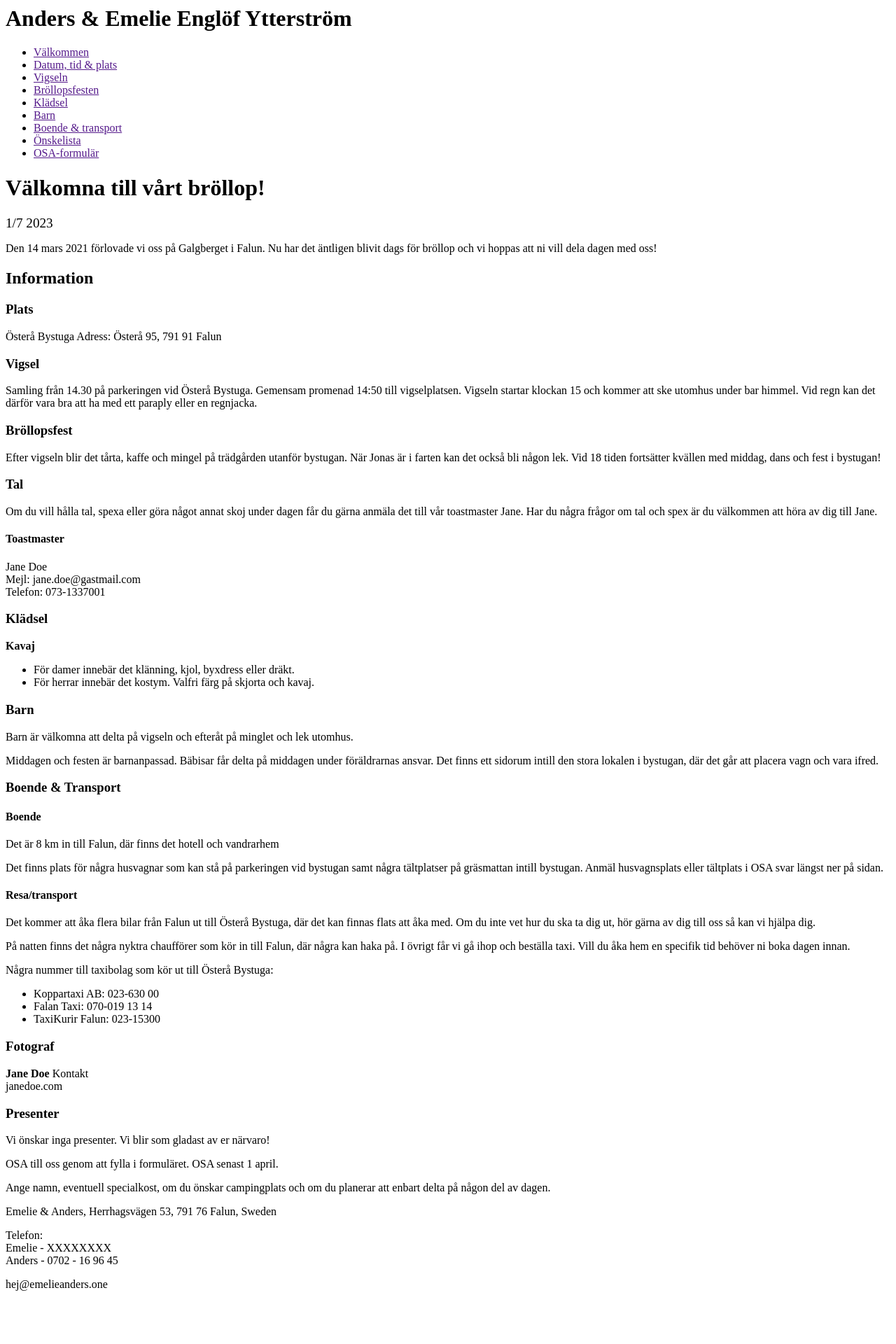
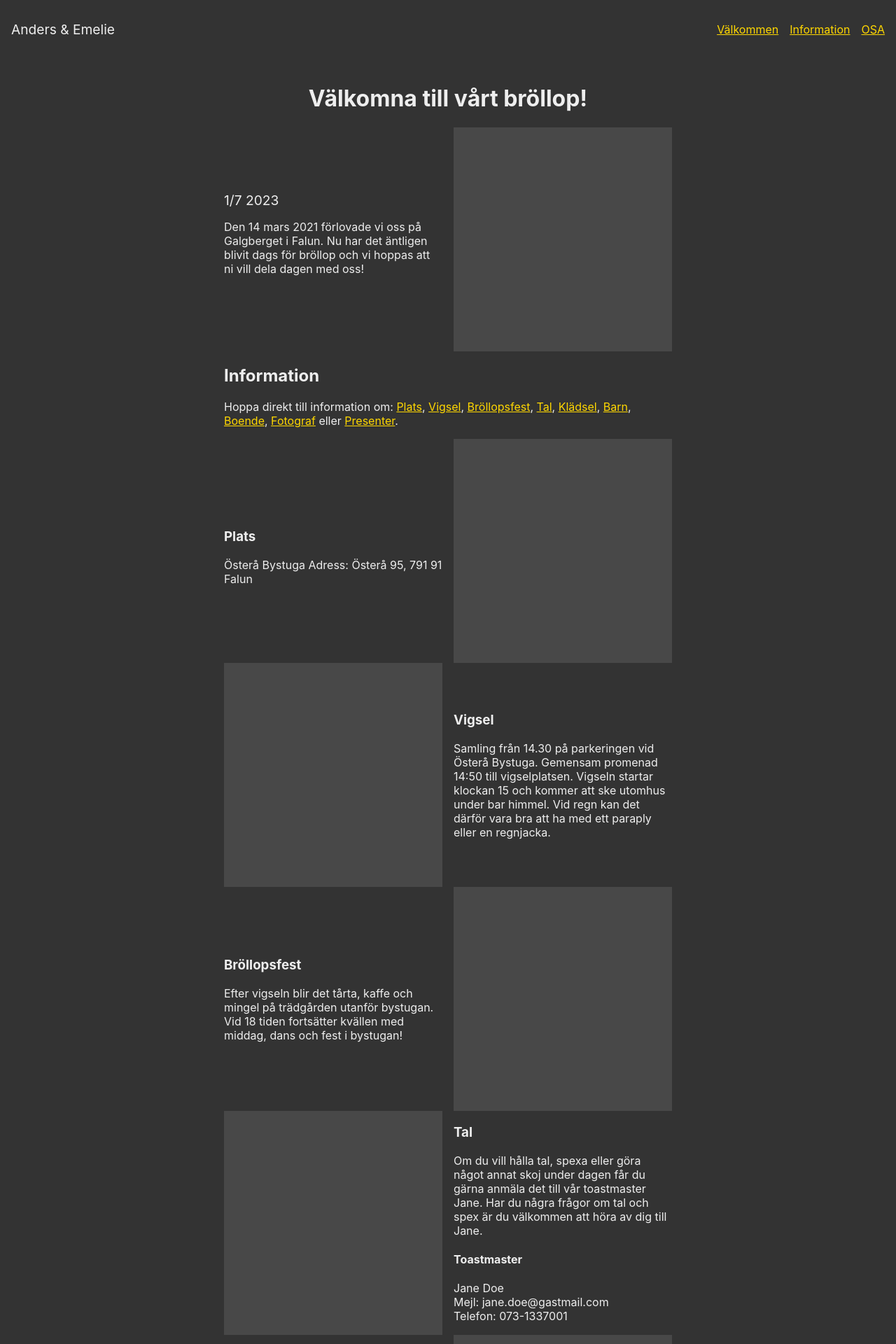
Before and after one commit to madr/ea, a Django app: page / in a window 1280 px wide. Shown: the top 1920 px of the page at 70% size. Before the commit the page ends 1844 px from the top, so only its background shows below. Run offline with Django 4.2, Linux system fonts and the light colour scheme.

Commit message:
Mockup design

```diff
--- a/src/templates/_footer.html
+++ b/src/templates/_footer.html
@@ -1,13 +1,14 @@
-<p>
+<footer>
+  <h2>Kontakt</h2>
+  <div>
     Emelie & Anders, Herrhagsvägen 53, 791 76 Falun, Sweden
-</p>
-
-<p>
-Telefon:<br>
-Emelie - XXXXXXXX<br>
-Anders - 0702 - 16 96 45
-</p>
-
-<p>
-hej@emelieanders.one
-</p>
+  </div>
+  <div>
+    Telefon:<br>
+    Emelie - XXXXXXXX<br>
+    Anders - 0702 - 16 96 45
+  </div>
+  <div>
+    hej@emelieanders.one
+  </div>
+</footer>
--- a/src/templates/_header.html
+++ b/src/templates/_header.html
@@ -1,15 +1,10 @@
-<h1>Anders & Emelie Englöf Ytterström</h1>
-<nav>
-  <ul>
-    <li><a href="">Välkommen</a></li>
-    <li><a href="">Datum, tid & plats</a></li>
-    <li><a href="">Vigseln</a></li>
-    <li><a href="">Bröllopsfesten</a></li>
-    <!-- <li><a href="">Tal, spex mm</a></li> -->
-    <li><a href="">Klädsel</a></li>
-    <li><a href="">Barn</a></li>
-    <li><a href="">Boende & transport</a></li>
-    <li><a href="">Önskelista</a></li>
-    <li><a href="">OSA-formulär</a></li>
-  </ul>
-</nav>
+<header>
+  <big>Anders & Emelie</big>
+  <nav>
+    <ul>
+      <li><a href="#welcome">Välkommen</a></li>
+      <li><a href="#information">Information</a></li>
+      <li><a href="#rvsp">OSA</a></li>
+    </ul>
+  </nav>
+</header>
--- a/src/templates/invitation/home.html
+++ b/src/templates/invitation/home.html
@@ -1,21 +1,47 @@
 {% extends 'layout.html' %}
 {% block content %}
-<h1>Välkomna till vårt bröllop!</h1>
+<h1 id="welcome">Välkomna till vårt bröllop!</h1>
 
-<big>1/7 2023</big>
+<div class="pair">
+    <div>
+    <big>1/7 2023</big>
 
 <p>Den 14 mars 2021 förlovade vi oss på Galgberget i Falun.
 Nu har det äntligen blivit dags för bröllop och vi hoppas
 att ni vill dela dagen med oss!</p>
+</div>
+<i class="placeholder" style="height:20em"></i>
+</div>
 
-<h2>Information</h2>
+<h2 id="information">Information</h2>
 
-<h3>Plats</h3>
+<p>Hoppa direkt till information om:
+    <a href="#location">Plats</a>,
+    <a href="#ceremony">Vigsel</a>,
+    <a href="#party">Bröllopsfest</a>,
+    <a href="#speaks">Tal</a>,
+    <a href="#dresscode">Klädsel</a>,
+    <a href="#kids">Barn</a>,
+    <a href="#transportation-accommodations">Boende</a>,
+    <a href="#photographer">Fotograf</a> eller
+    <a href="#gifts">Presenter</a>.
+</p>
 
+
+<div class="pair"><div>
+<h3 id="location">Plats</h3>
 Österå Bystuga
 Adress: Österå 95, 791 91 Falun
+</div>
 
-<h3>Vigsel</h3>
+<i class="placeholder" style="height:20em"></i>
+</div>
+
+
+<div class="pair">
+    <i class="placeholder" style="height:20em"></i>
+    <div>
+<h3 id="ceremony">Vigsel</h3>
 
 <p>Samling från 14.30 på parkeringen vid Österå Bystuga.
     Gemensam promenad 14:50 till vigselplatsen. Vigseln startar
@@ -24,14 +50,27 @@ Adress: Österå 95, 791 91 Falun
     eller en regnjacka.
 </p>
 
-<h3>Bröllopsfest</h3>
+</div></div>
+
+
+<div class="pair">
+    <div>
+
+<h3 id="party">Bröllopsfest</h3>
 
 <p>Efter vigseln blir det tårta, kaffe och mingel på trädgården
-utanför bystugan. När Jonas är i farten kan det också bli någon
-lek. Vid 18 tiden fortsätter kvällen med middag, dans och
-fest i bystugan!</p>
+utanför bystugan. Vid 18 tiden fortsätter kvällen med middag, dans
+och fest i bystugan!</p>
 
-<h3>Tal</h3>
+</div>    <i class="placeholder" style="height:20em"></i>
+</div>
+
+
+<div class="pair">
+    <i class="placeholder" style="height:20em"></i>
+    <div>
+
+<h3 id="speaks">Tal</h3>
 
 <p>Om du vill hålla tal, spexa eller göra något annat skoj under
 dagen får du gärna anmäla det till vår toastmaster Jane. Har
@@ -46,7 +85,13 @@ Mejl: jane.doe@gastmail.com<br>
 Telefon: 073-1337001
 </p>
 
-<h3>Klädsel</h3>
+</div>
+</div>
+
+<div class="pair">
+    <div>
+
+<h3 id="dresscode">Klädsel</h3>
 
 <strong>Kavaj</strong>
 
@@ -55,7 +100,15 @@ Telefon: 073-1337001
 <li>För herrar innebär det kostym. Valfri färg på skjorta och kavaj.
 </ul>
 
-<h3>Barn</h3>
+</div>
+<i class="placeholder" style="height:20em"></i>
+</div>
+
+<div class="pair">
+    <i class="placeholder" style="height:20em"></i>
+    <div>
+
+<h3 id="kids">Barn</h3>
 
 <p>Barn är välkomna att delta på vigseln och efteråt på minglet och
 lek utomhus.</p>
@@ -65,7 +118,14 @@ under föräldrarnas ansvar. Det finns ett sidorum intill den stora
 lokalen i bystugan, där det går att placera vagn och vara ifred.
 </p>
 
-<h3>Boende & Transport</h3>
+</div>
+</div>
+
+<div class="pair">
+    <div>
+
+
+<h3 id="transportation-accommodations">Boende & Transport</h3>
 
 <h4>Boende</h4>
 
@@ -93,18 +153,33 @@ Vill du åka hem en specifik tid behöver ni boka dagen innan. </p>
     <li>TaxiKurir Falun: 023-15300
 </ul>
 
-<h3>Fotograf</h3>
+    </div>
+</div>
+<div class="pair">
+    <div>
+
+
+<h3 id="photographer">Fotograf</h3>
 
 <strong>Jane Doe</strong>
 
 Kontakt<br>
 janedoe.com
+</div>
+</div>
 
-<h3>Presenter</h3>
+<div class="pair">
+    <div>
+
+
+<h3 id="gifts">Presenter</h3>
 
 <p>Vi önskar inga presenter. Vi blir som gladast av er närvaro!</p>
 
-<h2<OSA 1/4</h2>
+    </div>
+</div>
+
+<h2 id="rvsp">OSA 1/4</h2>
 
 <p>OSA till oss genom att fylla i formuläret. OSA senast 1 april.</p>
 
--- a/src/templates/layout.html
+++ b/src/templates/layout.html
@@ -4,6 +4,65 @@
     <meta name="viewport" content="width=device-width" />
     <title>Anders & Emelie Englöf Ytterström</title>
     <meta name="robots" content="noindex,nofollow" />
+    <style>
+      :root {
+        --padding: 1em;
+      }
+
+      html {
+        background-color: #333;
+        color: #eee;
+      }
+
+      body {
+        font-family: -apple-system, BlinkMacSystemFont, "Segoe UI", Roboto, Helvetica, Arial, sans-serif, "Apple Color Emoji", "Segoe UI Emoji", "Segoe UI Symbol";
+        margin: 0;
+      }
+
+      header {
+        padding: var(--padding);
+        display: flex;
+        justify-content: space-between;
+        flex-direction: row;
+        align-items: center;
+      }
+
+      a {
+        color: gold;
+      }
+
+      h1 {
+        text-align: center;
+      }
+
+      h2, h3, h4 {
+
+      }
+
+      nav > ul {
+        list-style: none;
+        display: flex;
+        gap: var(--padding);
+      }
+
+      main {
+        padding: var(--padding);
+        max-width: 40em;
+        margin: 0 auto;
+      }
+
+      .pair {
+        align-items: center;
+        display: grid;
+        gap: var(--padding);
+        grid-template-columns: 1fr 1fr;
+      }
+
+      .placeholder {
+        background-color: rgba(255,255,255,0.1);
+        display: block;
+      }
+    </style>
   </head>
   <body>
     {% include '_header.html' %}
```
